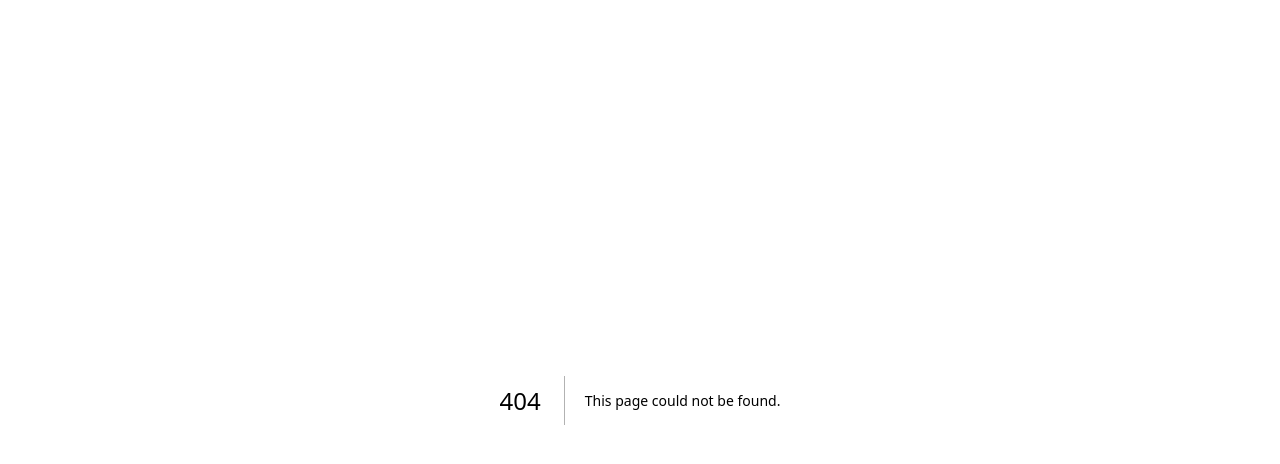
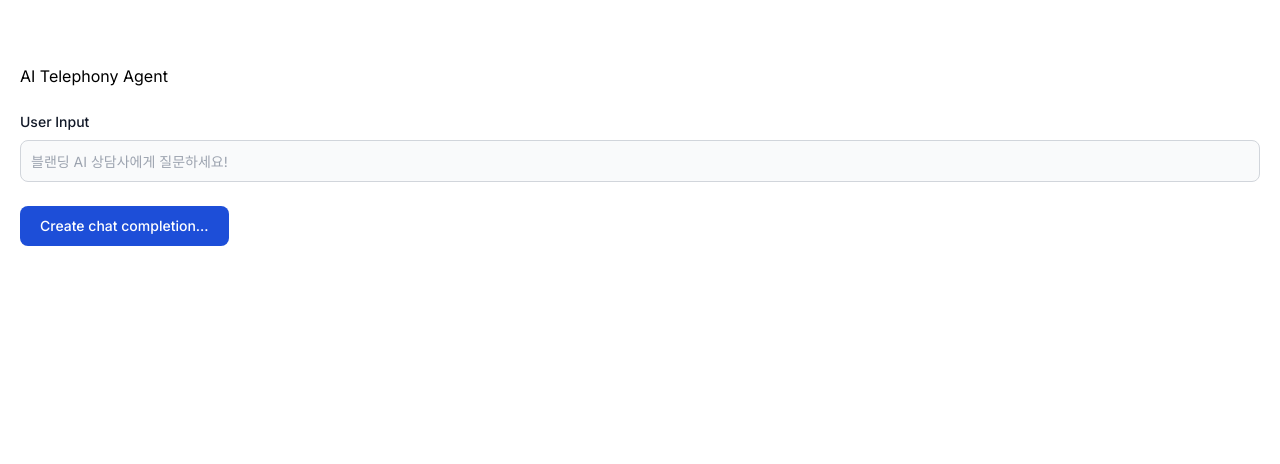
Before and after one commit to leafdesk/blending, a Next.js app: page /ai-telephony-agent in a window 1280 px wide. Before the commit this address had no page. Shown: the top 464 px of the page. Built offline with nearby package versions, Linux system fonts and the light colour scheme.

Commit message:
feat: ai-telephony-agent 페이지 추가 (wip)

```diff
--- /dev/null
+++ b/src/app/ai-telephony-agent/page.tsx
@@ -0,0 +1,51 @@
+'use client'
+
+import { ChangeEvent, useState } from 'react'
+
+const AITelephonyAgentPage = () => {
+  const [userInput, setUserInput] = useState('')
+
+  /**
+   * 사용자 입력 변화 시.
+   */
+  const handleInputChange = (event: ChangeEvent<HTMLInputElement>) => {
+    setUserInput(event.target.value)
+  }
+
+  return (
+    <div className="px-5 py-16">
+      <h1>AI Telephony Agent</h1>
+      <br />
+
+      {/* User Input */}
+      <div>
+        <label
+          htmlFor="user_input"
+          className="block mb-2 text-sm font-medium text-gray-900 dark:text-white"
+        >
+          User Input
+        </label>
+        <input
+          type="text"
+          id="user_input"
+          className="bg-gray-50 border border-gray-300 text-gray-900 text-sm rounded-lg focus:ring-blue-500 focus:border-blue-500 block w-full p-2.5 dark:bg-gray-700 dark:border-gray-600 dark:placeholder-gray-400 dark:text-white dark:focus:ring-blue-500 dark:focus:border-blue-500"
+          placeholder="블랜딩 AI 상담사에게 질문하세요!"
+          onChange={handleInputChange}
+          required
+        />
+      </div>
+      <br />
+
+      {/* 입력 */}
+      <button
+        type="button"
+        className="text-white bg-blue-700 hover:bg-blue-800 focus:ring-4 focus:ring-blue-300 font-medium rounded-lg text-sm px-5 py-2.5 me-2 mb-2 dark:bg-blue-600 dark:hover:bg-blue-700 focus:outline-none dark:focus:ring-blue-800"
+        onClick={() => {}}
+      >
+        Create chat completion...
+      </button>
+    </div>
+  )
+}
+
+export default AITelephonyAgentPage
```
